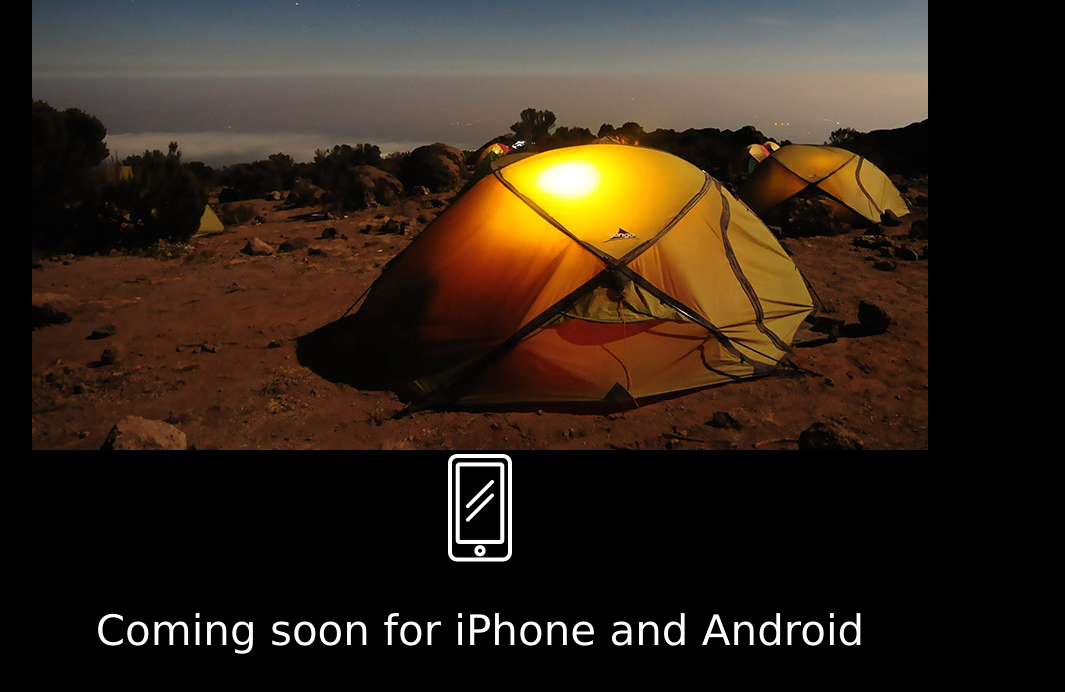
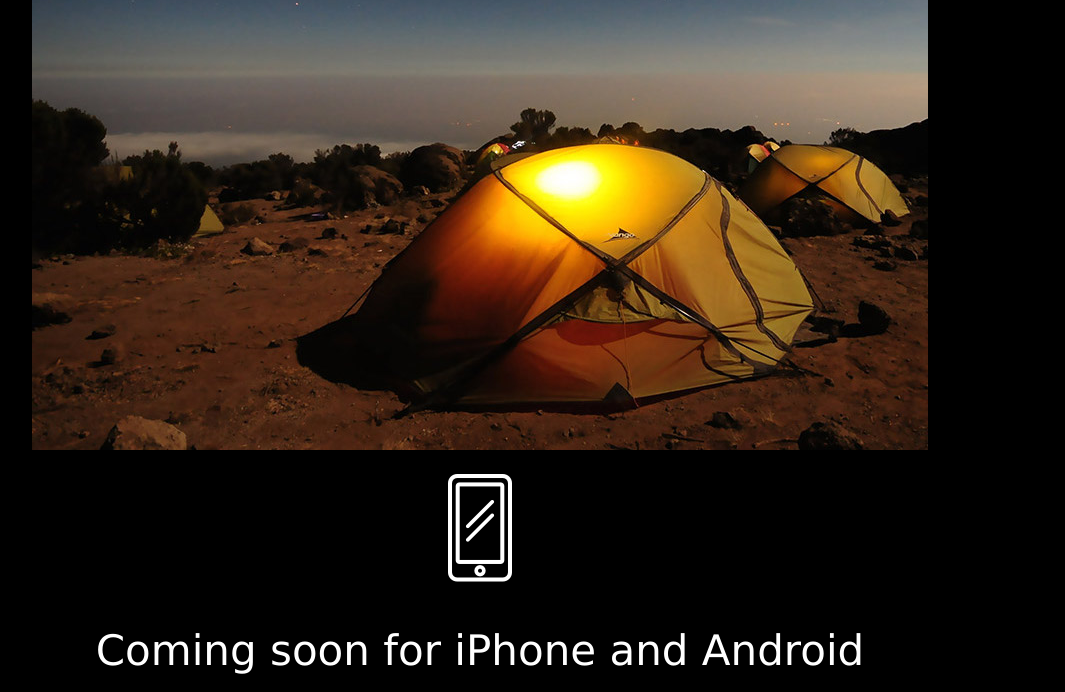
Before and after one commit to RobertMcIsaac/excursion, a plain HTML site: page index.html in a window 1280 px wide. Shown: the part 536-1228 px from the top of the page, without its empty margins (160-1225 px from the left). Drawn offline with Linux system fonts and the light colour scheme.

Commit message:
fix icon padding. project complete

```diff
--- a/Resources/CSS/style.css
+++ b/Resources/CSS/style.css
@@ -47,6 +47,10 @@ h1 {
     padding-top: 1.25rem;
 }
 
+.cs .image {
+    padding-top: 1.25rem;
+}
+
 footer {
     text-align: right;
     color: gray;
--- a/index.html
+++ b/index.html
@@ -34,7 +34,7 @@
         </div>
 
         <div id="coming-soon" class="cs">
-            <p>
+            <p class="image">
                 <img src="Resources/images/cellphone_icon.png" alt="Cellphone icon">
             </p>
             <h1>Coming soon for iPhone and Android</h1>
```
